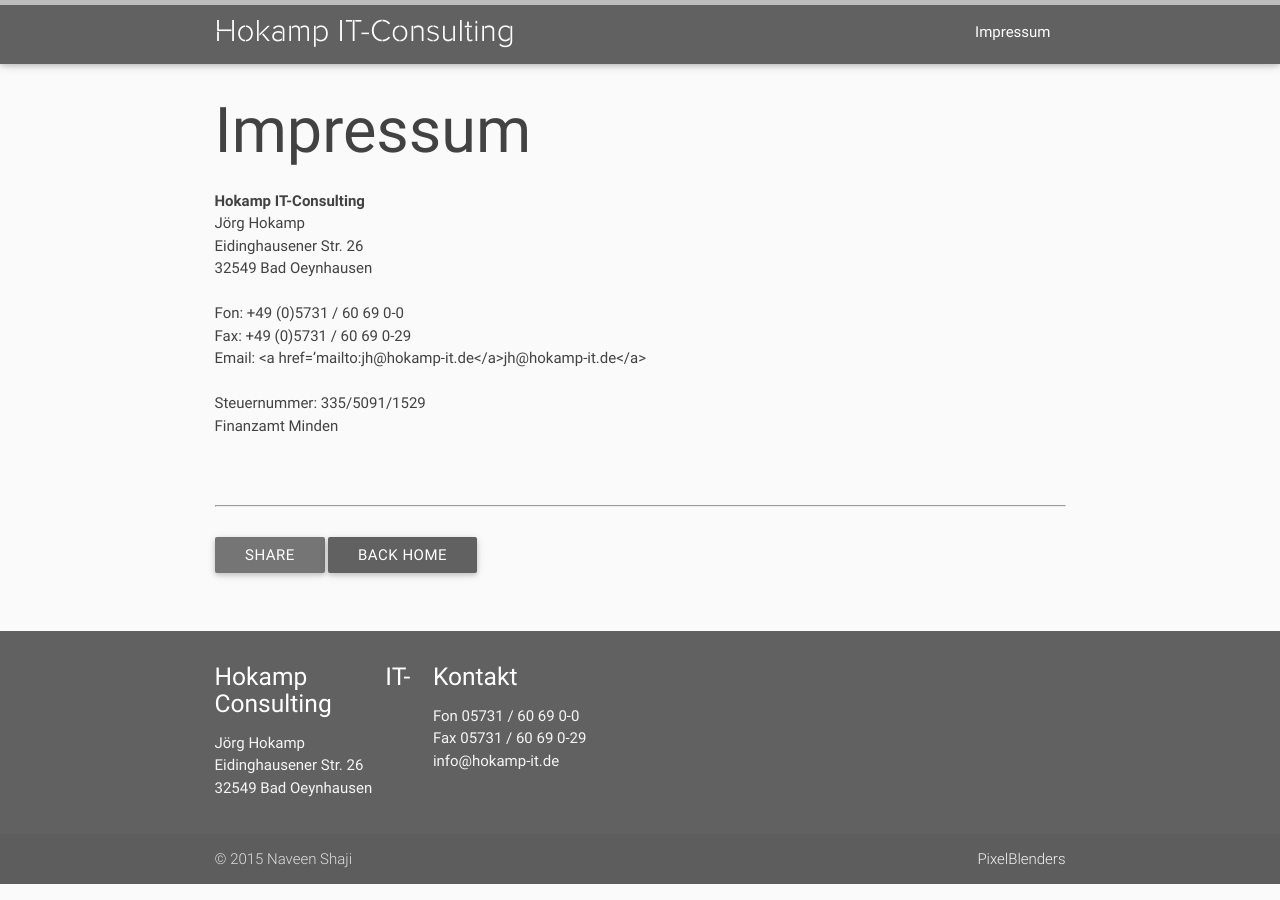
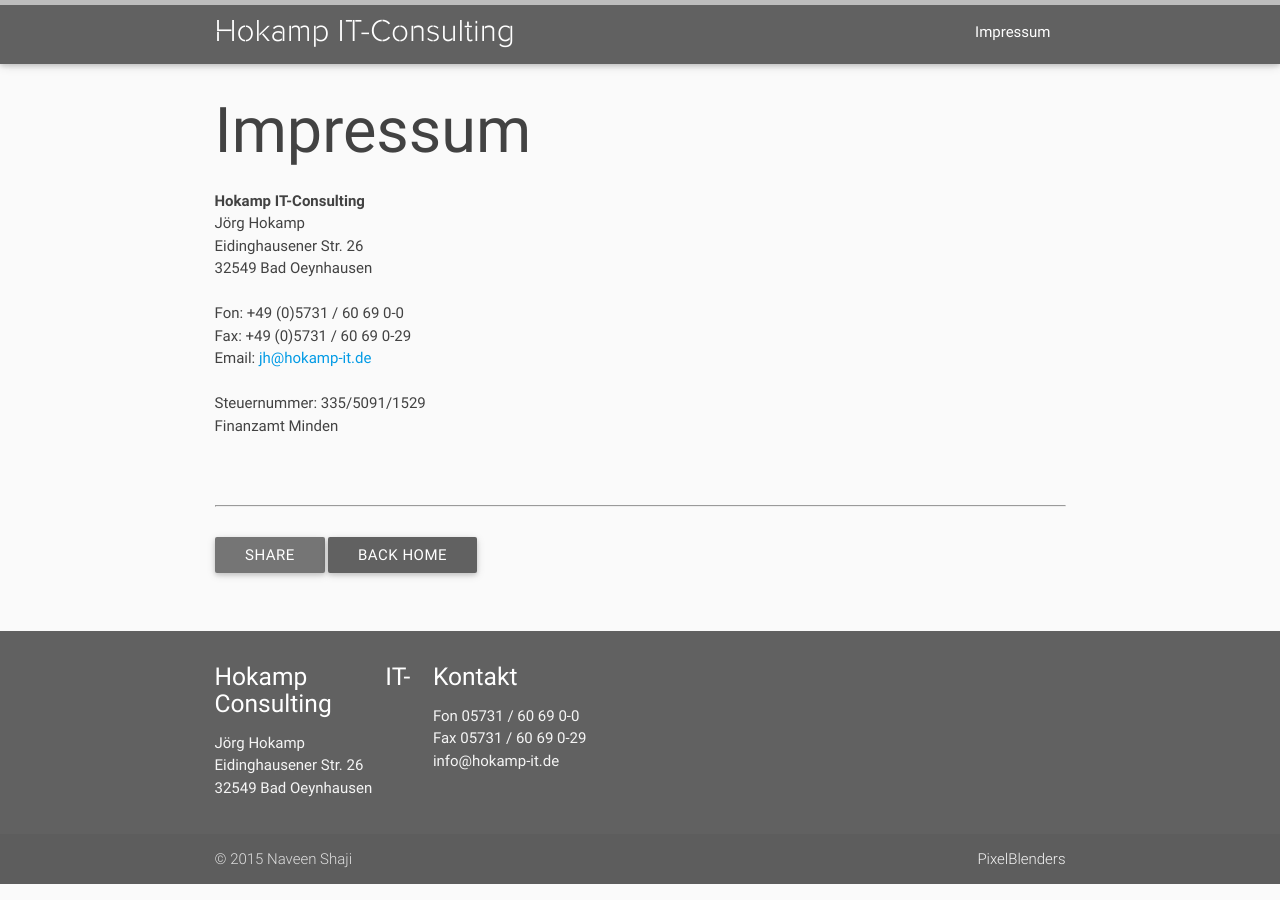
Before and after one commit to jhokamp/jhokamp.github.io, a Jekyll site: the page built from about.md, in a window 1280 px wide. Built offline with Jekyll 4.4.1, drawn with Linux system fonts in a browser that asks for light colours.

Commit message:
Update about.md

```diff
--- a/about.md
+++ b/about.md
@@ -10,7 +10,7 @@ Eidinghausener Str. 26<br>
 <br>
 Fon: +49 (0)5731 / 60 69 0-0<br>
 Fax: +49 (0)5731 / 60 69 0-29<br>
-Email: <a href='mailto:jh@hokamp-it.de</a>jh@hokamp-it.de</a><br>
+Email: <a href='mailto:jh@hokamp-it.de'>jh@hokamp-it.de</a><br>
 <br>
 Steuernummer: 335/5091/1529<br>
 Finanzamt Minden<br>
```
